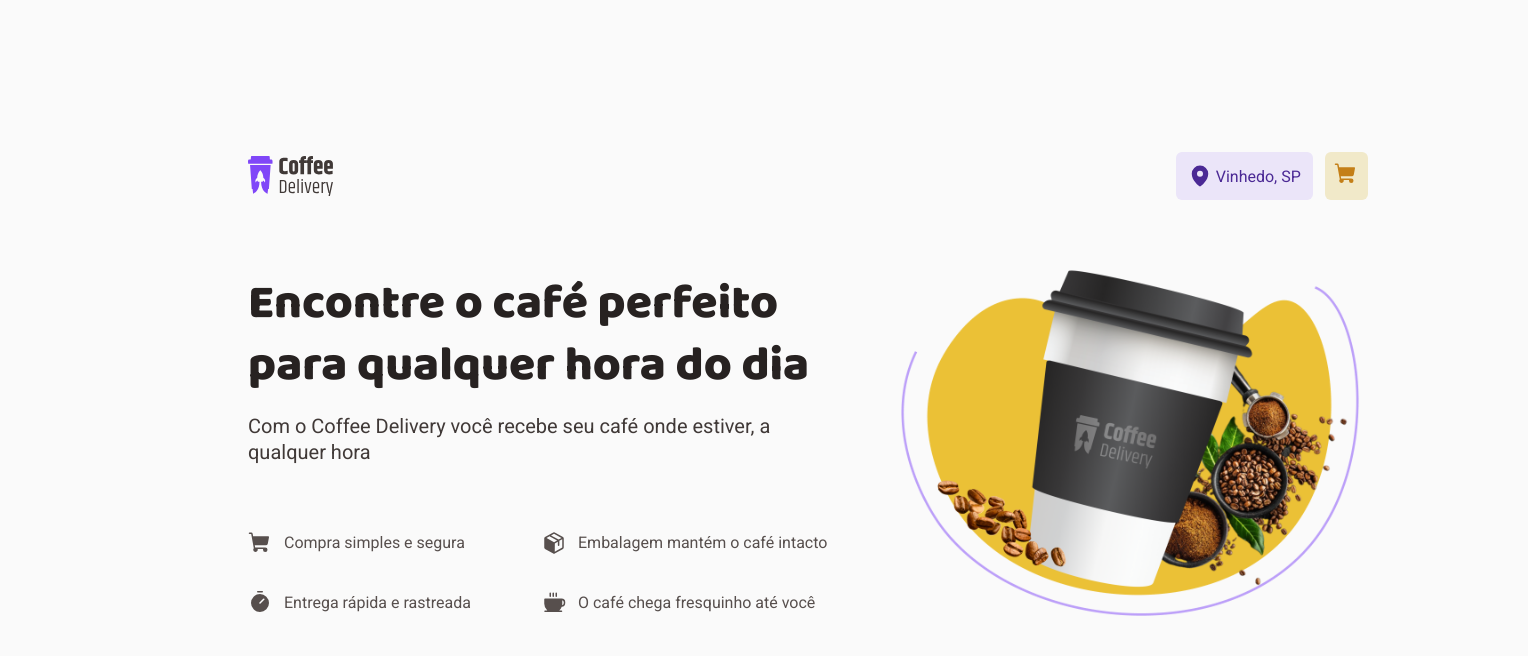
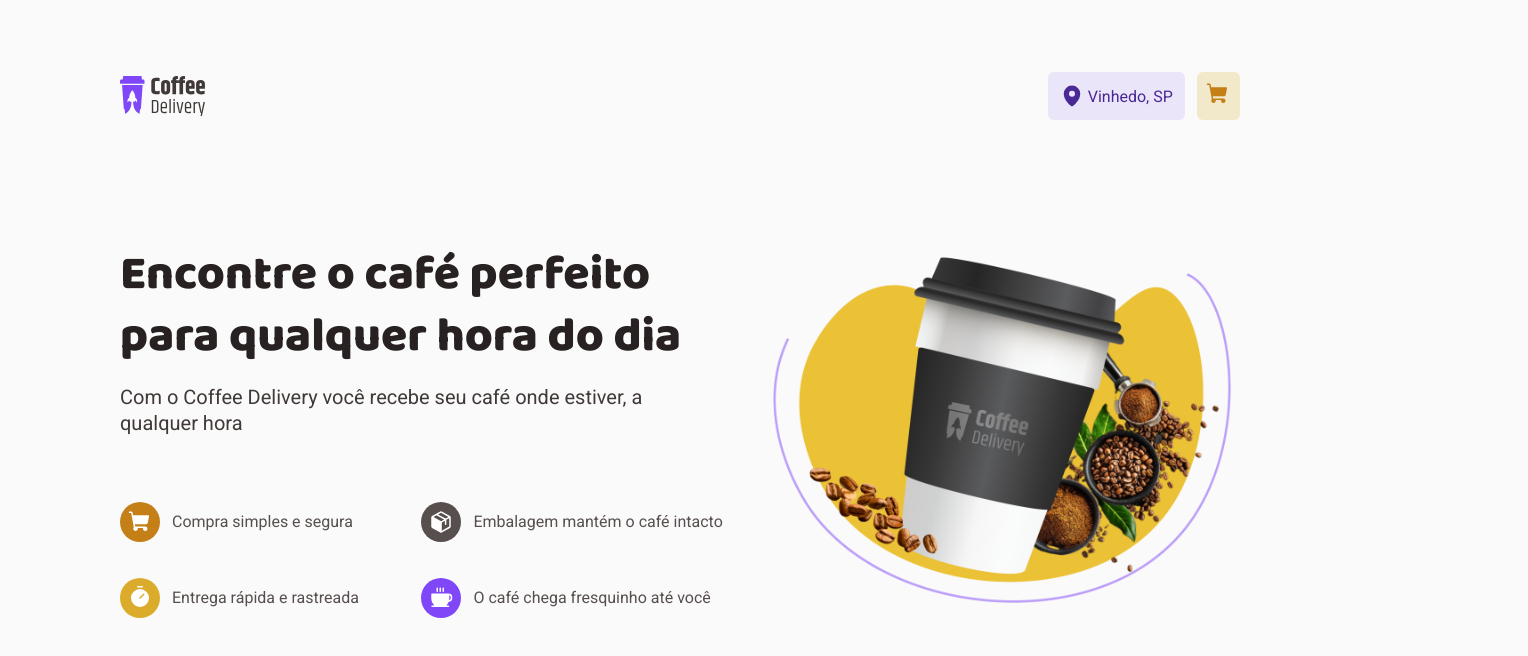
Before and after one commit to ghiberti85/ignite-coffee-delivery, a React (Vite) app: page / in a window 1280 px wide. Shown: the top 656 px of the page, 1528 px wide, since content can reach past the window. Built offline with nearby package versions, Linux system fonts and the light colour scheme.

Commit message:
Icons in Home Compoenent

```diff
--- a/src/layouts/DefaultLayout/styles.ts
+++ b/src/layouts/DefaultLayout/styles.ts
@@ -1,8 +1,8 @@
 import styled from 'styled-components'
 
 export const LayoutContainer = styled.div`
-    max-width:74rem;
-    margin: 5rem auto;
+    max-width:90rem;
+    margin: auto;
     padding: 2.5rem;
 
     background: ${(props) => props.theme['background']};
--- a/src/pages/Home/index.tsx
+++ b/src/pages/Home/index.tsx
@@ -1,4 +1,4 @@
-import { HomeContainer, HomeContent, Icon, IconsList, Subtitle, Title } from './styles'
+import { HomeContainer, HomeContent, Subtitle, Title, Features, FeatureContainer, IconContainer } from './styles'
 import bannerCoffee from '../../assets/banner-img.png'
 import { Coffee, Package, ShoppingCart, Timer } from 'phosphor-react';
 
@@ -12,12 +12,32 @@ export function Home() {
                 <Subtitle>
                     Com o Coffee Delivery você recebe seu café onde estiver, a qualquer hora
                 </Subtitle>
-                <IconsList>
-                    <Icon><ShoppingCart size={24} weight="fill" />Compra simples e segura</Icon>
-                    <Icon><Package size={24} weight="fill" />Embalagem mantém o café intacto</Icon>
-                    <Icon><Timer size={24} weight="fill" />Entrega rápida e rastreada</Icon>
-                    <Icon><Coffee size={24} weight="fill" />O café chega fresquinho até você</Icon>
-                </IconsList>
+                <Features>
+                    <FeatureContainer>
+                        <IconContainer variant="yellow-dark">
+                            <ShoppingCart size={24} weight="fill" color="#fff" />
+                        </IconContainer>
+                        Compra simples e segura
+                    </FeatureContainer>
+                    <FeatureContainer>
+                        <IconContainer>
+                            <Package size={24} weight="fill" color="#fff" />
+                        </IconContainer>
+                        Embalagem mantém o café intacto
+                    </FeatureContainer>
+                    <FeatureContainer>
+                        <IconContainer variant="yellow">
+                            <Timer size={24} weight="fill" color="#fff" />
+                        </IconContainer>
+                        Entrega rápida e rastreada
+                    </FeatureContainer>
+                    <FeatureContainer>
+                        <IconContainer variant="purple">
+                            <Coffee size={24} weight="fill" color="#fff" />
+                        </IconContainer>
+                        O café chega fresquinho até você
+                    </FeatureContainer>
+                </Features>
             </HomeContent>
             <img src={bannerCoffee} alt="" />
         </HomeContainer>
--- a/src/pages/Home/styles.ts
+++ b/src/pages/Home/styles.ts
@@ -1,8 +1,8 @@
-import styled from "styled-components";
+import styled, { css } from "styled-components";
 
 export const HomeContainer = styled.div`
     width: 90rem;
-    padding: 2rem 10rem;
+    padding: 5.75rem 10rem;
     flex-shrink: 0;
     display: flex;
     justify-content: space-between;
@@ -42,7 +42,7 @@ export const Subtitle = styled.p`
     margin-bottom: 4.125rem;
 `;
 
-export const IconsList = styled.div`
+export const Features = styled.div`
     display: grid;
     grid-template-columns: repeat(2, 1fr);
     grid-template-rows: repeat(2, 1fr);
@@ -50,7 +50,7 @@ export const IconsList = styled.div`
     grid-row-gap: 2.25rem;
 `;
 
-export const Icon = styled.p`
+export const FeatureContainer = styled.p`
     color: ${props=> props.theme['base-text']};
     font: 400 1rem Roboto, sans-serif;
     font-style: normal;
@@ -60,3 +60,28 @@ export const Icon = styled.p`
     align-items: center;
     gap: 0.75rem;
 `;
+
+interface IconContainerProps {
+    variant?: 'yellow-dark' | 'yellow' | 'purple' | 'base-text'
+}
+
+export const IconContainer = styled.div<IconContainerProps>`
+    background: ${props => props.theme['base-text']};
+    border-radius: 999px;
+
+    display: flex;
+    padding: 8px;
+    justify-content: center;
+    align-items: center;
+    gap: 8px;
+
+    ${props => props.variant === 'yellow-dark' && css`
+        background:${props.theme['yellow-dark']};
+    `}
+    ${props => props.variant === 'yellow' && css`
+        background:${props.theme['yellow']};
+    `}
+    ${props => props.variant === 'purple' && css`
+        background:${props.theme['purple']};
+    `}
+`;
--- a/src/styles/global.ts
+++ b/src/styles/global.ts
@@ -17,6 +17,9 @@ export const GlobalStyle = createGlobalStyle`
         background: ${props => props.theme['background']};
         color: ${props => props.theme['base-text']};
         -webkit-font-smoothing: antialiased;
+        display: flex;
+        justify-content: center;
+        align-items: center;
     }
 
     body, input, text-area, button {
```
